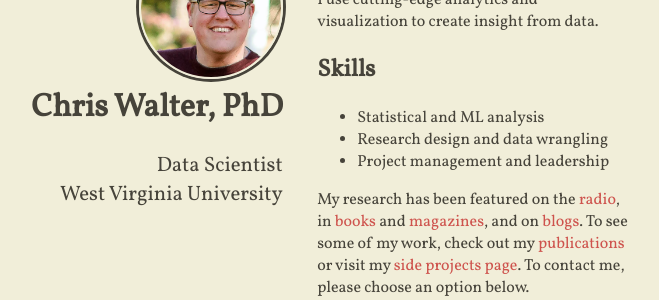
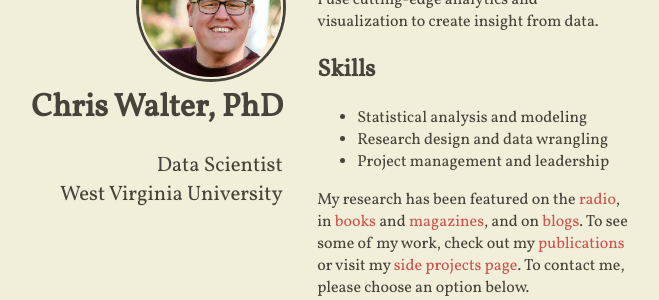
Before and after one commit to waltscience/waltscience.github.io, a Jekyll site: the page built from index.html, in a window 1280 px wide. Shown: the part 193-493 px from the top of the page, without its empty margins (350-1009 px from the left). Built offline with Jekyll 4.4.1, drawn with Linux system fonts in a browser that asks for light colours; nearby versions of some CDN libraries.

Commit message:
Update content.html

```diff
--- a/_includes/content.html
+++ b/_includes/content.html
@@ -3,7 +3,7 @@
 
 <h2>Skills</h2>
 <ul>
-  <li>Statistical and ML analysis</li>
+  <li>Statistical analysis and modeling</li>
   <li>Research design and data wrangling</li>
   <li>Project management and leadership</li>
 </ul>
```
